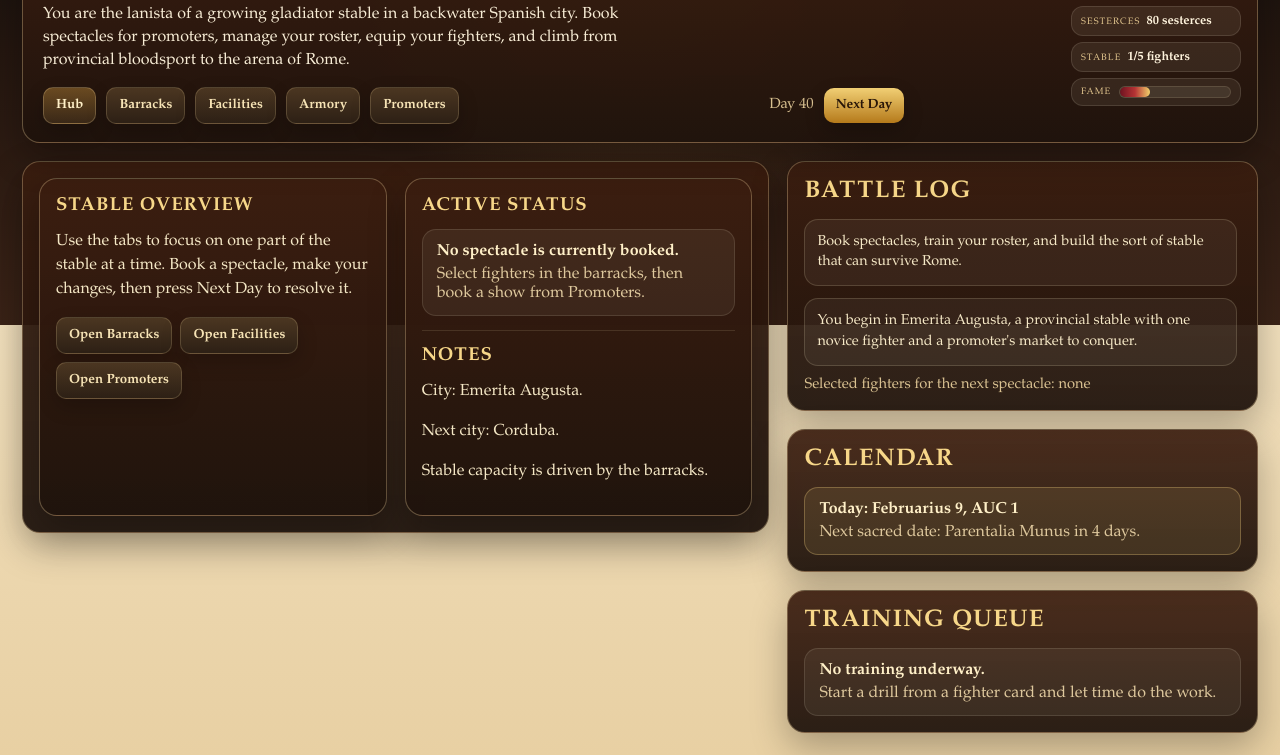
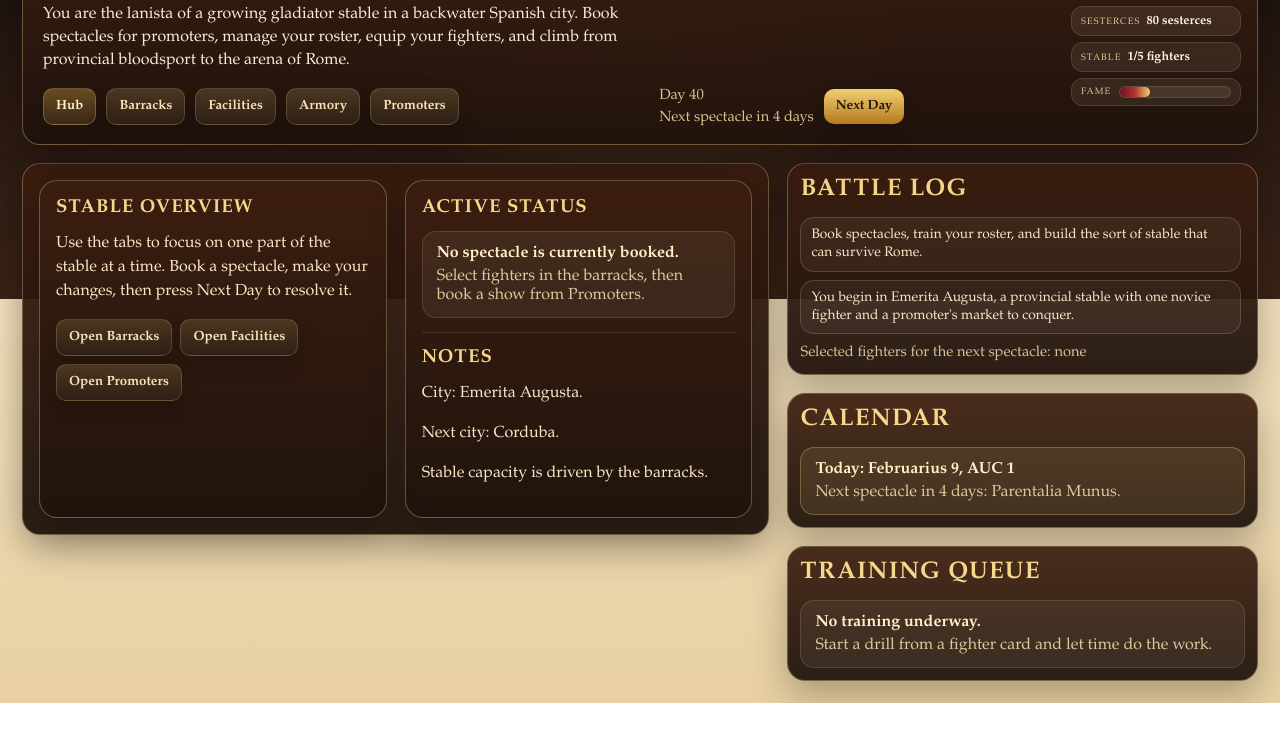
Before and after one commit to lostonpurpose/road-to-rome, a plain HTML site: page index.html in a window 1280 px wide. Shown: the part 105-860 px from the top of the page. After the commit the page ends 808 px from the top, so only its background shows below. Drawn offline with Linux system fonts and the light colour scheme.

Commit message:
smarter gameplay and things take time etc

```diff
--- a/game.js
+++ b/game.js
@@ -539,7 +539,7 @@ function resolveSpectacleOutcome(spectacle, selected) {
 
 function resolvePendingSpectacle() {
     const pending = state.pendingSpectacle;
-    if (!pending || !pending.ready) {
+    if (!pending || pending.resolveTurn > state.day) {
         return false;
     }
 
--- a/style.css
+++ b/style.css
@@ -77,6 +77,22 @@ body {
     align-items: center;
     gap: 10px;
     flex-wrap: wrap;
+}
+
+.turn-note-wrap {
+    display: grid;
+    gap: 4px;
+    justify-items: start;
+}
+
+.turn-note {
+    font-size: 0.76rem;
+    line-height: 1.2;
+}
+
+.spectacle-send-button {
+    padding: 7px 10px;
+    font-size: 0.82rem;
 }
 
 .hero-banner h1 {
@@ -238,12 +254,20 @@ body {
 
 .status-panel {
     margin: 0;
+    padding: 12px;
 }
 
 .status-panel .log-list {
     max-height: 260px;
     overflow: auto;
     padding-right: 4px;
+    gap: 8px;
+}
+
+.status-panel .log-item {
+    padding: 8px 10px;
+    font-size: 0.86rem;
+    line-height: 1.32;
 }
 
 .status-callout {
--- a/ui.js
+++ b/ui.js
@@ -81,11 +81,14 @@ function trainingQueueMarkup() {
 function calendarSummaryMarkup() {
     const today = currentCalendarDate();
     const nextEvent = nextFestival(state.day);
+    const countdownText = nextEvent
+        ? (nextEvent.daysAway === 0 ? `Today: ${nextEvent.definition.title}.` : `Next spectacle in ${nextEvent.daysAway} days: ${nextEvent.definition.title}.`)
+        : "No festival dates found.";
 
     return `
         <div class="status-callout pending">
             <strong>Today: ${formatCalendarDate(today)}</strong>
-            <span>${nextEvent ? `Next sacred date: ${nextEvent.definition.title} in ${nextEvent.daysAway} days.` : "No festival dates found."}</span>
+            <span>${countdownText}</span>
         </div>
     `;
 }
@@ -249,7 +252,7 @@ function facilityCard(key) {
 
 function spectacleCard(spectacle) {
     const booked = state.pendingSpectacle?.spectacleId === spectacle.id;
-    const ready = booked && state.pendingSpectacle.ready;
+    const ready = booked && state.pendingSpectacle.resolveTurn <= state.day;
     const blocked = Boolean(state.pendingSpectacle) && !booked;
     const eventDate = formatCalendarDate(spectacle.eventTurn);
     const selected = listSelectedFighters();
@@ -336,6 +339,12 @@ function render() {
     const navigation = Object.keys(viewLabels)
         .map((view) => `<button class="${state.activeView === view ? "secondary active" : "secondary"}" data-action="view" data-view="${view}">${viewLabels[view]}</button>`)
         .join("");
+    const spectacleStatusText = nextFestival(state.day)
+        ? (nextFestival(state.day).daysAway === 0 ? `Spectacle today: ${nextFestival(state.day).definition.title}` : `Next spectacle in ${nextFestival(state.day).daysAway} days`)
+        : "No spectacle scheduled.";
+    const spectacleActionMarkup = state.pendingSpectacle && state.pendingSpectacle.resolveTurn <= state.day
+        ? `<button class="secondary spectacle-send-button" data-action="spectacle-send" data-id="${state.pendingSpectacle.spectacleId}">Send gladiators</button>`
+        : "";
 
     let screenMarkup = "";
     if (state.activeView === "hub") {
@@ -491,10 +500,13 @@ function render() {
                         <div class="hero-actions">
                             <div class="view-tabs">${navigation}</div>
                             <div class="turn-actions">
-                                <span class="muted">Day ${state.day}</span>
+                                <div class="turn-note-wrap">
+                                    <span class="muted">Day ${state.day}</span>
+                                    <span class="muted turn-note">${spectacleStatusText}</span>
+                                </div>
                                 <button data-action="next-day">Next Day</button>
+                                ${spectacleActionMarkup}
                             </div>
-                        </div>
                     </div>
                     <section class="top-stats hero-stats">
                         <div class="stat-chip"><span class="label">City</span><span class="value">${city.name}</span></div>
```
